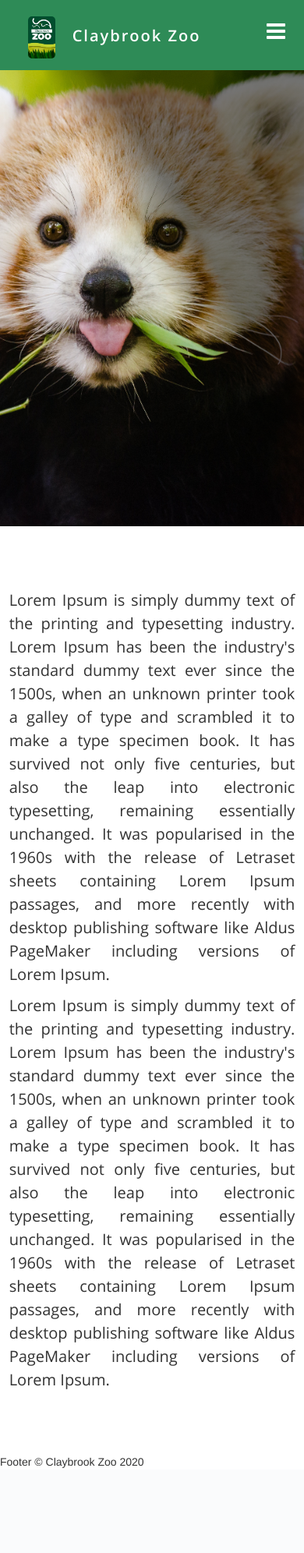
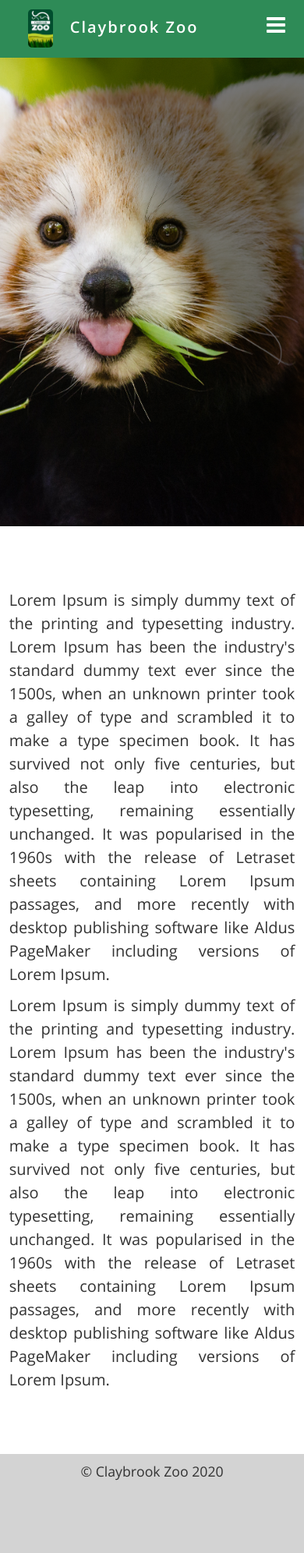
Before and after one commit to DiwasLamsal/ClaybrookZoo, a PHP site: page /app/templates/UserTemplate.php in a window 390 px wide. Shown: the whole page at 78% size. Before the commit the page ends 1883 px from the top, so only its background shows below. Run offline with PHP 8.4, Linux system fonts and the light colour scheme; the template is opened without the code that fills it, so the values that code supplies are empty.

Commit message:
Mobile navbar edits

```diff
--- a/app/templates/UserTemplate.php
+++ b/app/templates/UserTemplate.php
@@ -81,7 +81,6 @@ if (session_status() == PHP_SESSION_NONE) {
 
 
 		<footer>
-			Footer
 			&copy; Claybrook Zoo <?php echo date("Y");?>
 		</footer>
 
--- a/public/css/userStyle.css
+++ b/public/css/userStyle.css
@@ -101,22 +101,12 @@ body{
 
 /********************************************************************************************************************/
 
-
-
 main{
   width: 100%;
   margin: auto;
 }
-html, body {
-  margin: 0;
-  padding: 0;
-  width: 100%;
-}
 
-body {
-  font-family: "Helvetica Neue",sans-serif;
-  font-weight: lighter;
-}
+/********************************************************************************************************************/
 
 header {
   width: 100%;
@@ -216,7 +206,7 @@ nav ul li a:hover{
   background: #000;
   text-align: right;
   box-sizing: border-box;
-  padding: 15px 24px;
+  padding: 7px 24px;
   cursor: pointer;
   color: #fff;
   display: none;
@@ -231,12 +221,12 @@ nav ul li a:hover{
   .logo {
     position: fixed;
     top: 0;
-    margin: 16px 16px;
+    margin: 5px 16px;
     width: 75%;
   }
 
   nav #nav-logo, nav.black #nav-logo{
-    width: 12%;
+    width: 11%;
   }
 
   nav #nav-logo-text{
@@ -271,3 +261,16 @@ nav ul li a:hover{
   }
 
 }
+
+/********************************************************************************************************************/
+
+
+footer{
+  min-height: 15vh;
+  background: lightgrey;
+  padding: 10px 0px;
+  text-align: center;
+  font-size: calc(1.5vh + 5px);
+}
+
+/********************************************************************************************************************/
```
